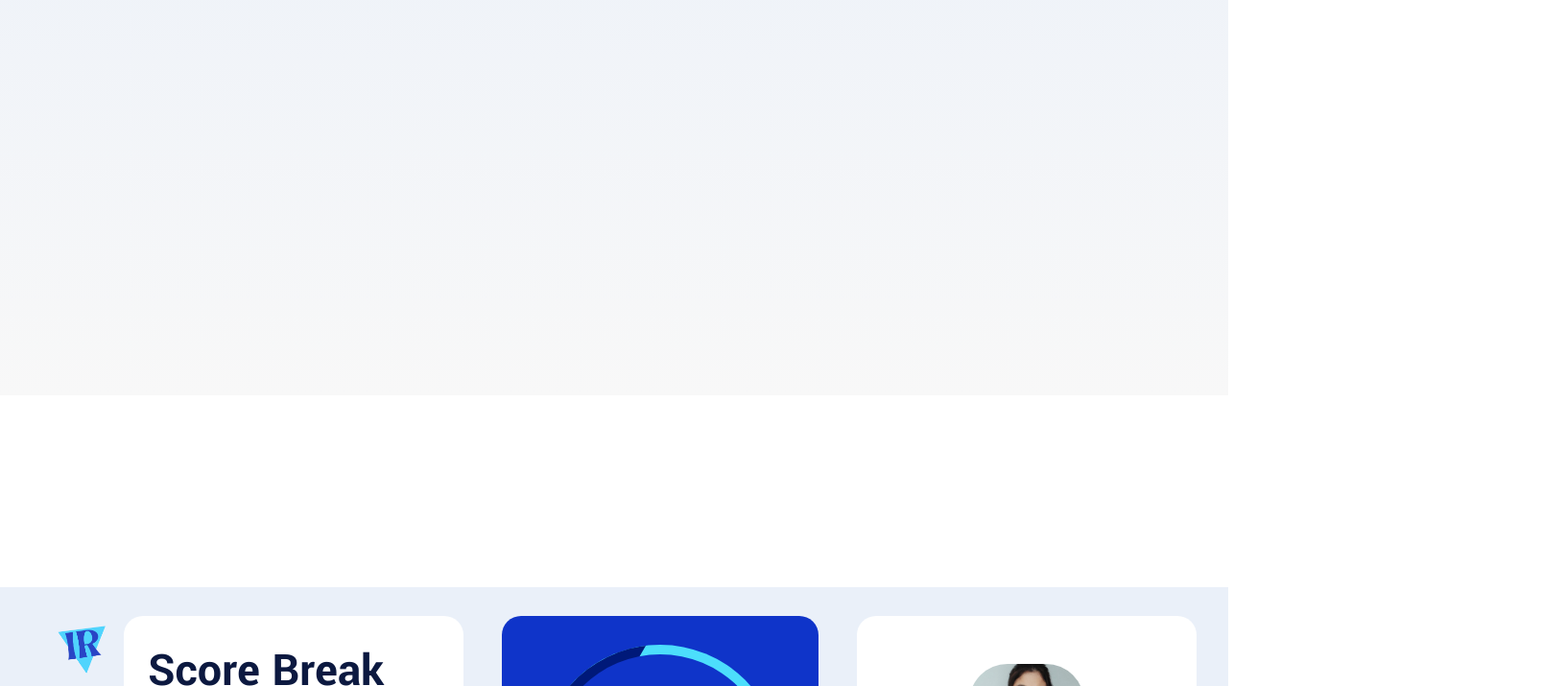
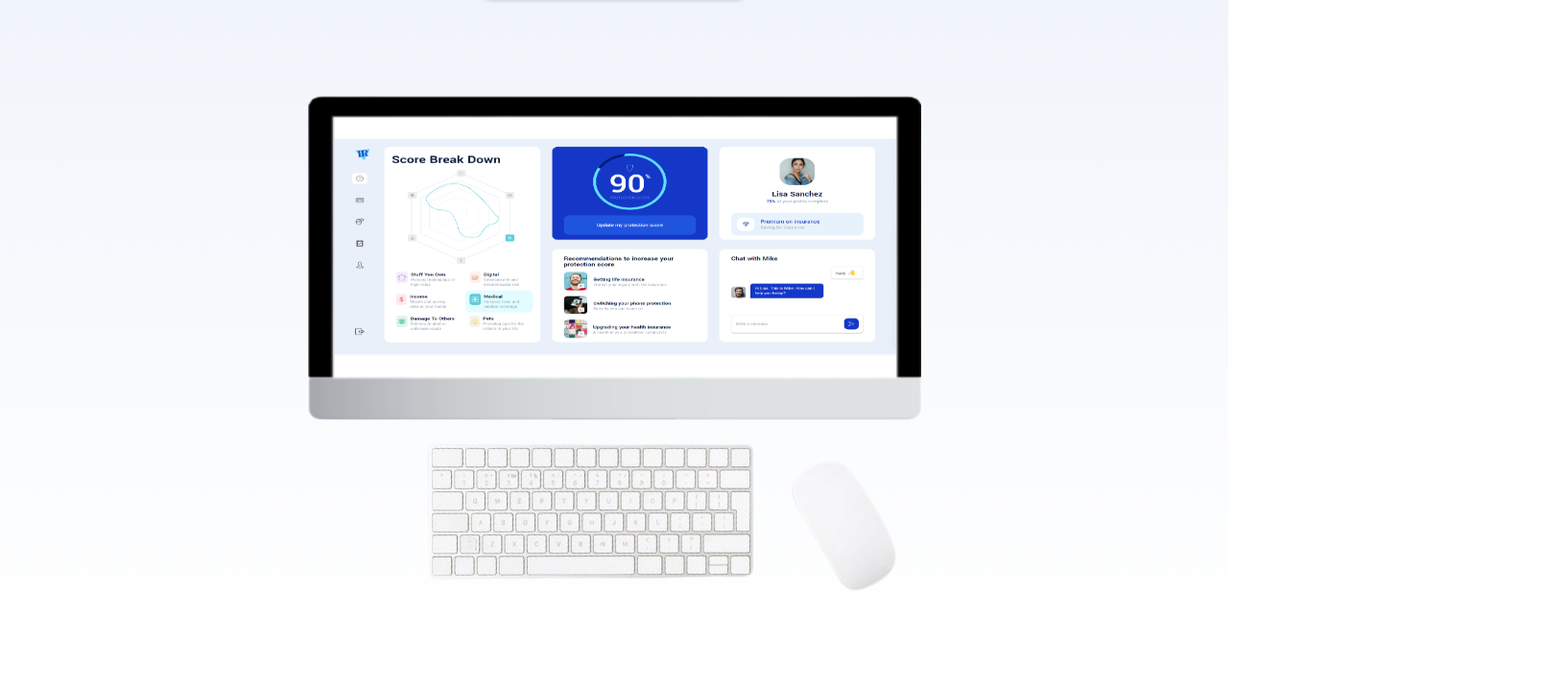
Before and after one commit to Xavy-Romeo/intellirisk, a plain HTML site: page index.html in a window 1280 px wide. Shown: the part 419-1134 px from the top of the page at 96% size, 1632 px wide, since content can reach past the window. Drawn offline with Linux system fonts and the light colour scheme.

Commit message:
added mockup display

```diff
--- a/assets/css/style.css
+++ b/assets/css/style.css
@@ -78,8 +78,7 @@ nav a {
 
 /* start top section styles */
 .top-section {
-    height: 700px;
-    background: linear-gradient(var(--bg-light-blue), var(--bg-offwhite));
+    background: linear-gradient(var(--bg-light-blue), white);
 }
 .top-section h1 {
     font-size: 100px;
@@ -92,6 +91,8 @@ nav a {
 .top-section a {
     display: flex;
     justify-content: center;
+    text-decoration: none;
+    cursor: default;
 }
 .top-section a button {
     padding: 27px 35px;
@@ -102,7 +103,42 @@ nav a {
     background: var(--btn-blue);
     color: var(--text-white);
     letter-spacing: 1.1px;
+    cursor: pointer;
+    box-shadow: 0px 3px 3px -2px rgba(0,0,0,.2), 0px 3px 4px 0px rgba(0,0,0,.14), 0px 1px 8px 0px rgba(0,0,0,.12);
 }
+.monitor-container {
+    position: relative;
+    transform: rotateX(40deg);
+}
+.dash-container {
+    display: flex;
+    justify-content: center;
+    margin-top: 50px;
+}
+.dash-container img {
+    width: 50%;
+}
+.mockup-container {
+    position: absolute;
+    width: 100%;
+    height: 100%;
+    top: 14%;
+    left: 27.5%;
+}
+.mockup-container img {
+    width: 45.5%;
+}
+.keyboard-container {
+    display: flex;
+    justify-content: center;
+    margin-top: -5%;
+}
+.keyboard-container img {
+    width: 40%;
+    transform: rotate(352.5deg);
+    margin-left:7%;
+}
+
 /* end top section styles */
 
 /* start media queries */
--- a/index.html
+++ b/index.html
@@ -69,6 +69,18 @@
                 Start with your risk advisor
             </button>
         </a>
+        <div class='monitor-container'>
+            <div class='dash-container'>
+                <img src='./assets/images/dash-monitor.png' />
+            </div>
+            <div class='mockup-container'>
+                <img src='./assets/images/dash-mockup.png' />
+            </div>
+        </div>
+        <div class='keyboard-container'>
+            <img src='./assets/images/keyboard-mouse.png' />
+        </div>
+
 
     </section>
     <!-- end top section -->
```
Also changed, not shown: assets/images/dash-mockup.png (added), assets/images/dash-monitor.png (added), assets/images/keyboard-mouse.png (added).
